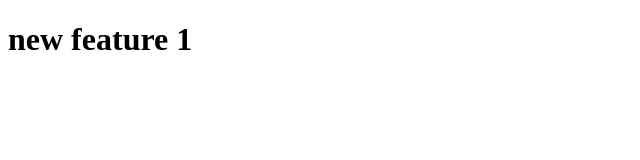
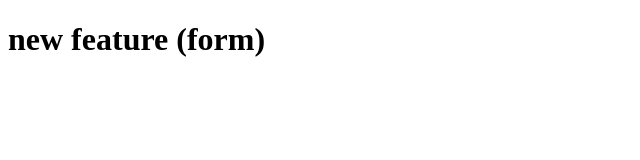
Before and after one commit to manoj-naik/localrepo, a plain HTML site: page index.html in a window 1280 px wide. Shown: the whole page, without its empty margins (0-640 px from the left). Drawn offline with Linux system fonts and the light colour scheme.

```diff
--- a/index.html
+++ b/index.html
@@ -6,6 +6,6 @@
     <title>Document</title>
 </head>
 <body>
-    <h1> new feature 1</h1>
+    <h1> new feature (form)</h1>
 </body>
 </html>
```
